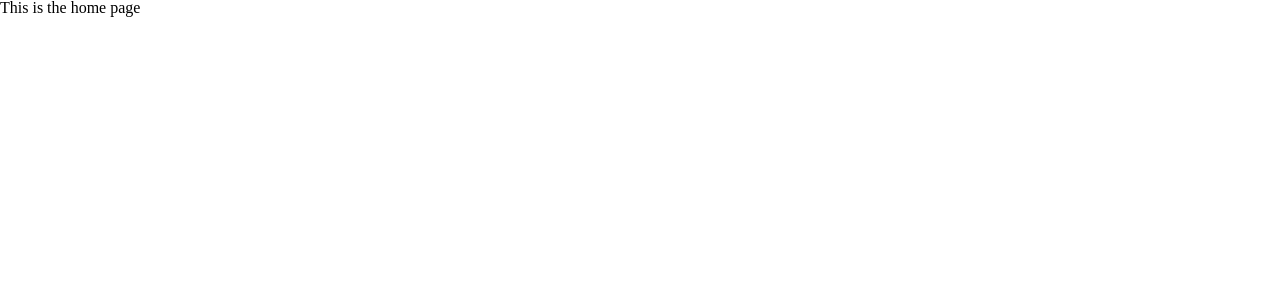
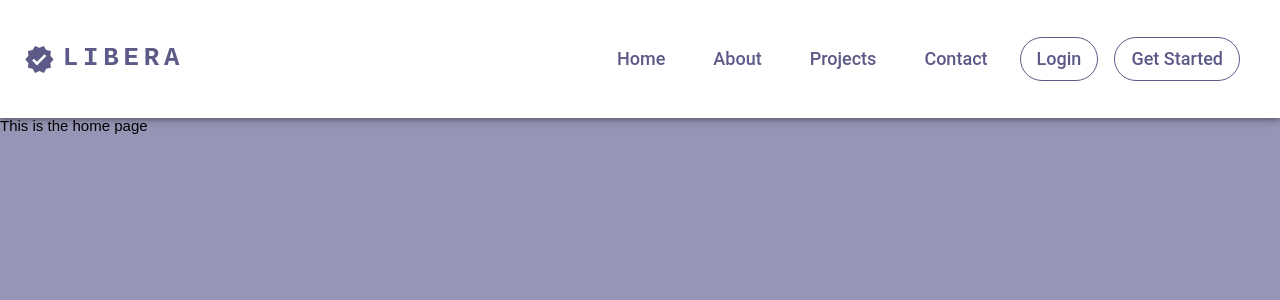
Before and after one commit to um-tesis/stunning-journey-web, a Next.js app: page /home in a window 1280 px wide. Shown: the top 300 px of the page. Built offline with nearby package versions, Linux system fonts and the light colour scheme.

Commit message:
first version of the home page

```diff
--- a/package.json
+++ b/package.json
@@ -10,6 +10,10 @@
   },
   "dependencies": {
     "@apollo/client": "^3.7.6",
+    "@emotion/react": "^11.10.6",
+    "@emotion/styled": "^11.10.6",
+    "@mui/icons-material": "^5.11.11",
+    "@mui/material": "^5.11.12",
     "@next/font": "13.1.6",
     "@types/node": "18.11.18",
     "@types/react": "18.0.27",
--- /dev/null
+++ b/src/assets/styles/shared.scss
@@ -0,0 +1,33 @@
+@import '@styles/reset.scss';
+@import url('https://fonts.googleapis.com/css2?family=Open+Sans:ital,wght@0,300;0,400;0,600;0,700;0,800;1,300;1,400;1,600;1,700;1,800&display=swap');
+
+:root {
+  color-scheme: light !important;
+}
+
+body {
+  font-family: 'Aeonik', sans-serif;
+  background-color: #fafafa;
+  font-size: 15px;
+
+  *::-webkit-scrollbar {
+    width: 8px;
+    height: 5px;
+  }
+  *::-webkit-scrollbar-track {
+    background: #f1f2f6;
+  }
+
+  *::-webkit-scrollbar-thumb {
+    background: $input-main-color !important;
+  }
+
+  #portal > div {
+    width: 100vw;
+    height: 100vh;
+    position: fixed;
+    overflow-y: hidden;
+    display: flex;
+    flex-direction: column;
+  }
+}
--- /dev/null
+++ b/src/assets/styles/theme.tsx
@@ -0,0 +1,17 @@
+import {createTheme} from '@mui/material';
+
+export default createTheme({
+  palette: {
+    primary: {
+      main: '#0070f3', // Set your primary color
+    },
+    secondary: {
+      main: '#ffcc00', // Set your secondary color
+    },
+  },
+  typography: {
+    fontFamily: 'Roboto', // Set your default font family
+    fontSize: 18,
+  },
+  // Add more properties as desired
+});
--- /dev/null
+++ b/src/assets/styles/variables.scss
@@ -0,0 +1,29 @@
+$section-bg: #e5e5e5;
+$base-bg: #fff;
+$blue: #47abf5;
+$border-blue: #2177b8;
+$white: #fff;
+$black: #000;
+$gray: #ced6e0;
+$dark-gray: #323944;
+$input-main-color: #a4b0be;
+$header-background: #090a0a;
+$secondary-text: #57606f;
+$green: #3ea857;
+$soft-green: #ecf6ee;
+$text: #212121;
+$brand-white: #fafafa;
+$text-error: #c0392b;
+
+$dot-red: #bb2c3c;
+$yellow-star: #f7d794;
+$modals-bg: rgba(0, 0, 0, 0.5);
+$radio-border: #cfd6e0;
+$success-green: #008848;
+$yellow-pending: #eac548;
+$new-item-color: #edf7fe;
+$orange: #d7751b;
+$soft-red: #f9ebea;
+$content-grey: #747d8c;
+$hover-blue: #f0f9fe;
+$purple: #5d5a88;
--- /dev/null
+++ b/src/features/home/index.tsx
@@ -0,0 +1,11 @@
+import {Box} from '@mui/material';
+import Header from '../shared/components/header';
+
+export default function Home() {
+  return (
+    <Box sx={{backgroundColor: '#9795B5', height: '100%'}}>
+      <Header />
+      <h1>This is the home page</h1>
+    </Box>
+  );
+}
--- /dev/null
+++ b/src/features/shared/components/header/index.tsx
@@ -0,0 +1,196 @@
+import * as React from 'react';
+import AppBar from '@mui/material/AppBar';
+import Box from '@mui/material/Box';
+import Toolbar from '@mui/material/Toolbar';
+import IconButton from '@mui/material/IconButton';
+import Typography from '@mui/material/Typography';
+import Menu from '@mui/material/Menu';
+import MenuIcon from '@mui/icons-material/Menu';
+import Container from '@mui/material/Container';
+import Button from '@mui/material/Button';
+import MenuItem from '@mui/material/MenuItem';
+import VerifiedIcon from '@mui/icons-material/Verified';
+
+const pages = ['Home', 'About', 'Projects', 'Contact'];
+const settings = ['Profile', 'Account', 'Dashboard', 'Logout'];
+
+function Header() {
+  const [anchorElNav, setAnchorElNav] = React.useState<null | HTMLElement>(null);
+  const [anchorElUser, setAnchorElUser] = React.useState<null | HTMLElement>(null);
+
+  const handleOpenNavMenu = (event: React.MouseEvent<HTMLElement>) => {
+    setAnchorElNav(event.currentTarget);
+  };
+  const handleOpenUserMenu = (event: React.MouseEvent<HTMLElement>) => {
+    setAnchorElUser(event.currentTarget);
+  };
+
+  const handleCloseNavMenu = () => {
+    setAnchorElNav(null);
+  };
+
+  const handleCloseUserMenu = () => {
+    setAnchorElUser(null);
+  };
+
+  return (
+    <AppBar position='static'>
+      <Container maxWidth={false} sx={{backgroundColor: 'white'}}>
+        <Toolbar disableGutters sx={{height: '118px'}}>
+          <VerifiedIcon sx={{display: {xs: 'none', md: 'flex'}, mr: 1, color: '#5d5a88'}} />
+          <Typography
+            variant='h6'
+            noWrap
+            component='a'
+            href='/'
+            sx={{
+              mr: 2,
+              display: {xs: 'none', md: 'flex'},
+              fontFamily: 'monospace',
+              fontWeight: 700,
+              letterSpacing: '.3rem',
+              color: '#5d5a88',
+              textDecoration: 'none',
+            }}
+          >
+            LIBERA
+          </Typography>
+
+          <Box sx={{flexGrow: 1, display: {xs: 'flex', md: 'none'}}}>
+            <IconButton
+              size='large'
+              aria-label='account of current user'
+              aria-controls='menu-appbar'
+              aria-haspopup='true'
+              onClick={handleOpenNavMenu}
+              color='inherit'
+            >
+              <MenuIcon />
+            </IconButton>
+            <Menu
+              id='menu-appbar'
+              anchorEl={anchorElNav}
+              anchorOrigin={{
+                vertical: 'bottom',
+                horizontal: 'left',
+              }}
+              keepMounted
+              transformOrigin={{
+                vertical: 'top',
+                horizontal: 'left',
+              }}
+              open={Boolean(anchorElNav)}
+              onClose={handleCloseNavMenu}
+              sx={{
+                display: {xs: 'block', md: 'none'},
+              }}
+            >
+              {pages.map((page) => (
+                <MenuItem key={page} onClick={handleCloseNavMenu}>
+                  <Typography textAlign='center'>{page}</Typography>
+                </MenuItem>
+              ))}
+            </Menu>
+          </Box>
+          <Box sx={{flexGrow: 1, display: {xs: 'none', md: 'flex'}}}>
+            <VerifiedIcon sx={{display: {xs: 'flex', md: 'none'}, mr: 1}} />
+            <Typography
+              variant='h5'
+              noWrap
+              component='a'
+              href=''
+              sx={{
+                mr: 2,
+                display: {xs: 'flex', md: 'none'},
+                flexGrow: 1,
+                fontFamily: 'monospace',
+                fontWeight: 700,
+                letterSpacing: '.3rem',
+                color: 'inherit',
+                textDecoration: 'none',
+              }}
+            >
+              LIBERA
+            </Typography>
+          </Box>
+          <Box sx={{flexGrow: 0, display: 'flex'}}>
+            {pages.map((page) => (
+              <Button
+                key={page}
+                onClick={() => console.log('clicked')}
+                sx={{
+                  my: 2,
+                  color: '#5d5a88',
+                  display: 'block',
+                  textTransform: 'none',
+                  px: 2,
+                  borderRadius: '30px',
+                  mr: 2,
+                }}
+              >
+                {page}
+                {page === 'Projects' && (
+                  <Menu
+                    sx={{mt: '45px'}}
+                    id='menu-appbar'
+                    anchorEl={anchorElUser}
+                    anchorOrigin={{
+                      vertical: 'top',
+                      horizontal: 'right',
+                    }}
+                    keepMounted
+                    transformOrigin={{
+                      vertical: 'top',
+                      horizontal: 'right',
+                    }}
+                    open={Boolean(anchorElUser)}
+                    onClose={handleCloseUserMenu}
+                  >
+                    {settings.map((setting) => (
+                      <MenuItem key={setting} onClick={handleCloseUserMenu}>
+                        <Typography textAlign='center'>{setting}</Typography>
+                      </MenuItem>
+                    ))}
+                  </Menu>
+                )}
+              </Button>
+            ))}
+            <Button
+              variant='outlined'
+              onClick={() => console.log('clicked')}
+              sx={{
+                my: 2,
+                color: '#5d5a88',
+                display: 'block',
+                textTransform: 'none',
+                border: '1px solid #5d5a88',
+                px: 2,
+                borderRadius: '30px',
+                mr: 2,
+              }}
+            >
+              Login
+            </Button>
+            <Button
+              variant='outlined'
+              onClick={() => console.log('clicked')}
+              sx={{
+                my: 2,
+                color: '#5d5a88',
+                display: 'block',
+                textTransform: 'none',
+                border: '1px solid #5d5a88',
+                px: 2,
+                borderRadius: '30px',
+                mr: 2,
+              }}
+            >
+              Get Started
+            </Button>
+          </Box>
+        </Toolbar>
+      </Container>
+    </AppBar>
+  );
+}
+export default Header;
--- a/src/pages/_app.tsx
+++ b/src/pages/_app.tsx
@@ -2,6 +2,8 @@ import './styles.scss';
 import Head from 'next/head';
 import type {AppProps} from 'next/app';
 import ErrorBoundary from '@/lib/utils/error-boundary';
+import theme from '@styles/theme';
+import {ThemeProvider} from '@mui/material';
 
 export default function MyApp({Component, pageProps}: AppProps) {
   const Main = () => (
@@ -9,7 +11,9 @@ export default function MyApp({Component, pageProps}: AppProps) {
       <Head>
         <title>Libera</title>
       </Head>
-      <Component {...pageProps} />
+      <ThemeProvider theme={theme}>
+        <Component {...pageProps} />
+      </ThemeProvider>
     </div>
   );
 
--- /dev/null
+++ b/src/pages/api/healthcheck.ts
@@ -0,0 +1,10 @@
+// Next.js API route support: https://nextjs.org/docs/api-routes/introduction
+import type {NextApiRequest, NextApiResponse} from 'next';
+
+type Data = {
+  status: string;
+};
+
+export default function handler(req: NextApiRequest, res: NextApiResponse<Data>) {
+  res.status(200).json({status: 'ok'});
+}
--- a/src/pages/api/hello.ts
+++ /dev/null
@@ -1,13 +0,0 @@
-// Next.js API route support: https://nextjs.org/docs/api-routes/introduction
-import type { NextApiRequest, NextApiResponse } from 'next'
-
-type Data = {
-  name: string
-}
-
-export default function handler(
-  req: NextApiRequest,
-  res: NextApiResponse<Data>
-) {
-  res.status(200).json({ name: 'John Doe' })
-}
--- a/src/pages/home/index.tsx
+++ b/src/pages/home/index.tsx
@@ -1,3 +1,5 @@
+import Home from '@/features/home';
+
 export default function HomePage() {
-  return <h1>This is the home page</h1>;
+  return <Home />;
 }
--- a/src/pages/styles.scss
+++ b/src/pages/styles.scss
@@ -1 +1,3 @@
 @import '../assets/styles/reset.scss';
+@import '../assets/styles/variables.scss';
+@import '../assets/styles/shared.scss';
```
Also changed, not shown: tsconfig.json (+7 -1 lines), 1 other file (tests, documents, lock files or other folders).
